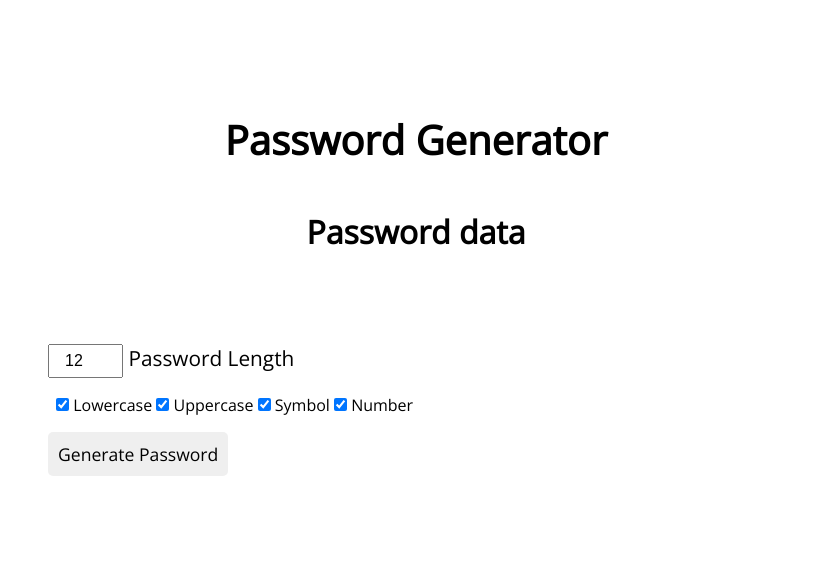
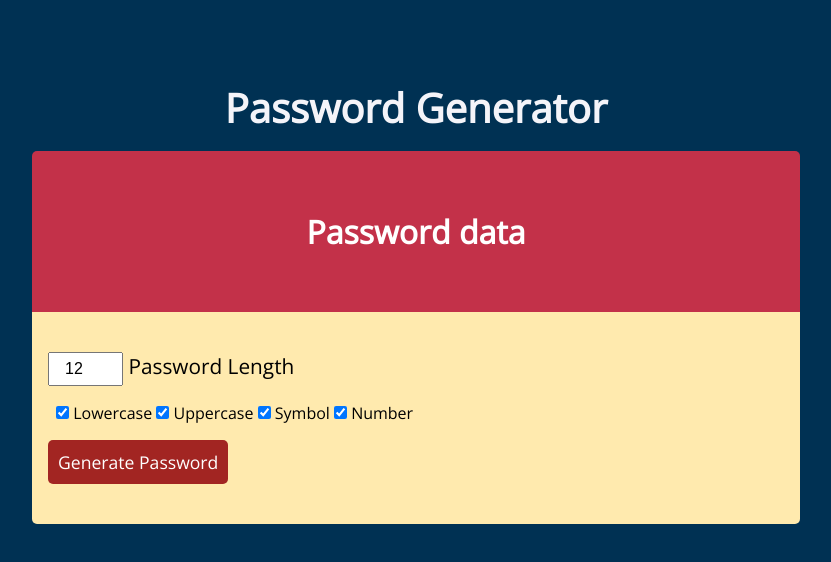
Before and after one commit to stu822/password-generator, a plain HTML site: page index.html in a window 1280 px wide. Shown: the whole page, without its empty margins (224-1055 px from the left). Drawn offline with nearby package versions, Linux system fonts and the light colour scheme.

Commit message:
add color palette

```diff
--- a/style.css
+++ b/style.css
@@ -5,6 +5,7 @@
 }
 body {
   font-family: "Open Sans", sans-serif;
+  background-color: #003153;
 }
 
 .container {
@@ -14,12 +15,17 @@ body {
 
 h1 {
   text-align: center;
-  margin-top: 7rem;
+  margin-top: 5rem;
+  margin-bottom: 1rem;
   font-size: 2.5rem;
+  color: #f4f4f9;
 }
-.form {
-  margin: 3rem 1rem;
+section.form {
+  padding: 2.5rem 1rem;
   font-size: 1.1rem;
+  background-color: #ffeaae;
+  border-radius: 0 0 5px 5px;
+  width: 100%;
 }
 
 .number-selection-group {
@@ -41,8 +47,19 @@ h1 {
   border: none;
   border-radius: 5px;
   font: inherit;
+  background-color: #a22522;
+  color: #fff;
 }
 
+.form button:hover {
+  opacity: 0.9;
+}
+.password-display {
+  background-color: #c33149;
+  color: #fff;
+  padding: 1rem 0;
+  border-radius: 5px 5px 0 0;
+}
 .password-display h2 {
   text-align: center;
   padding: 2.7rem;
```
